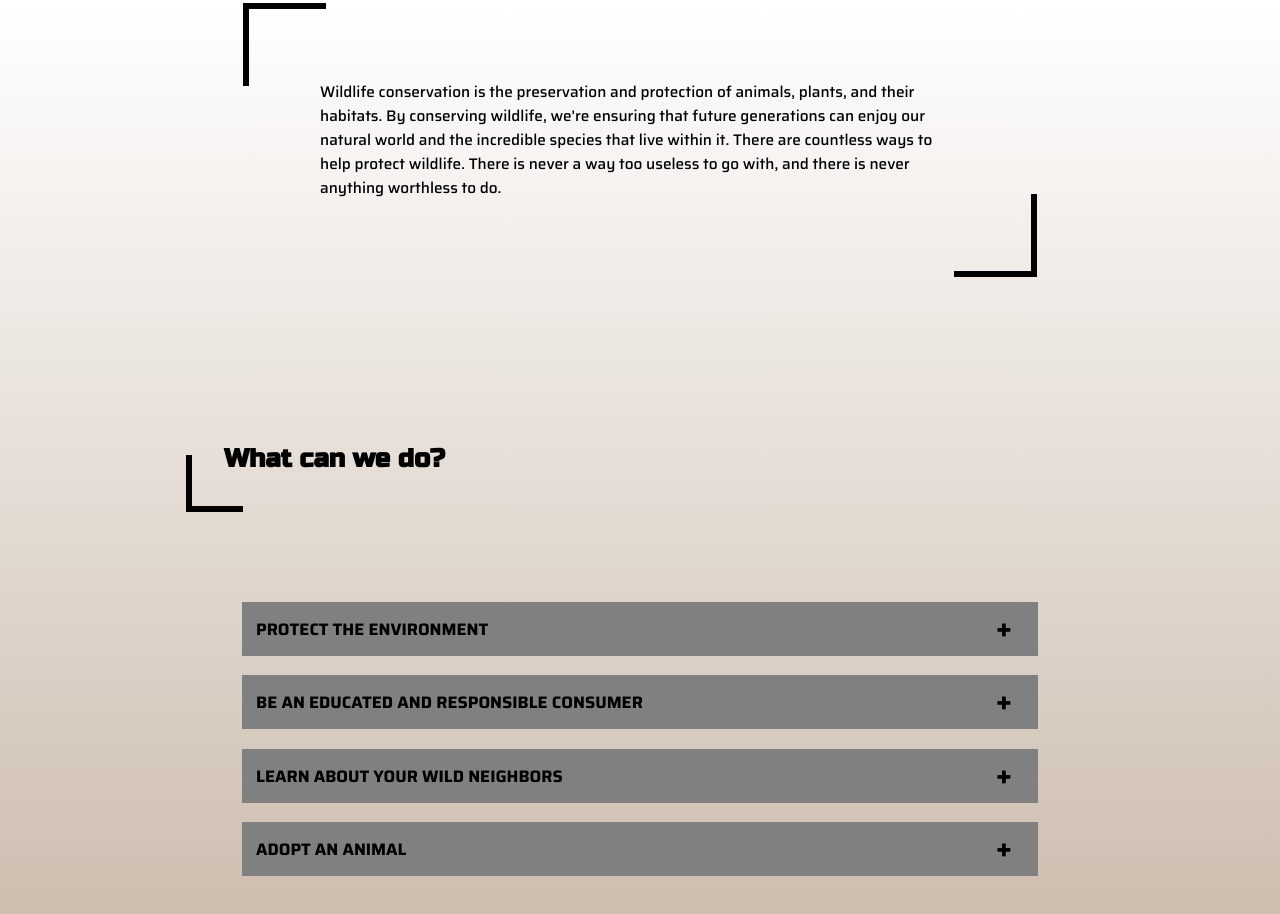
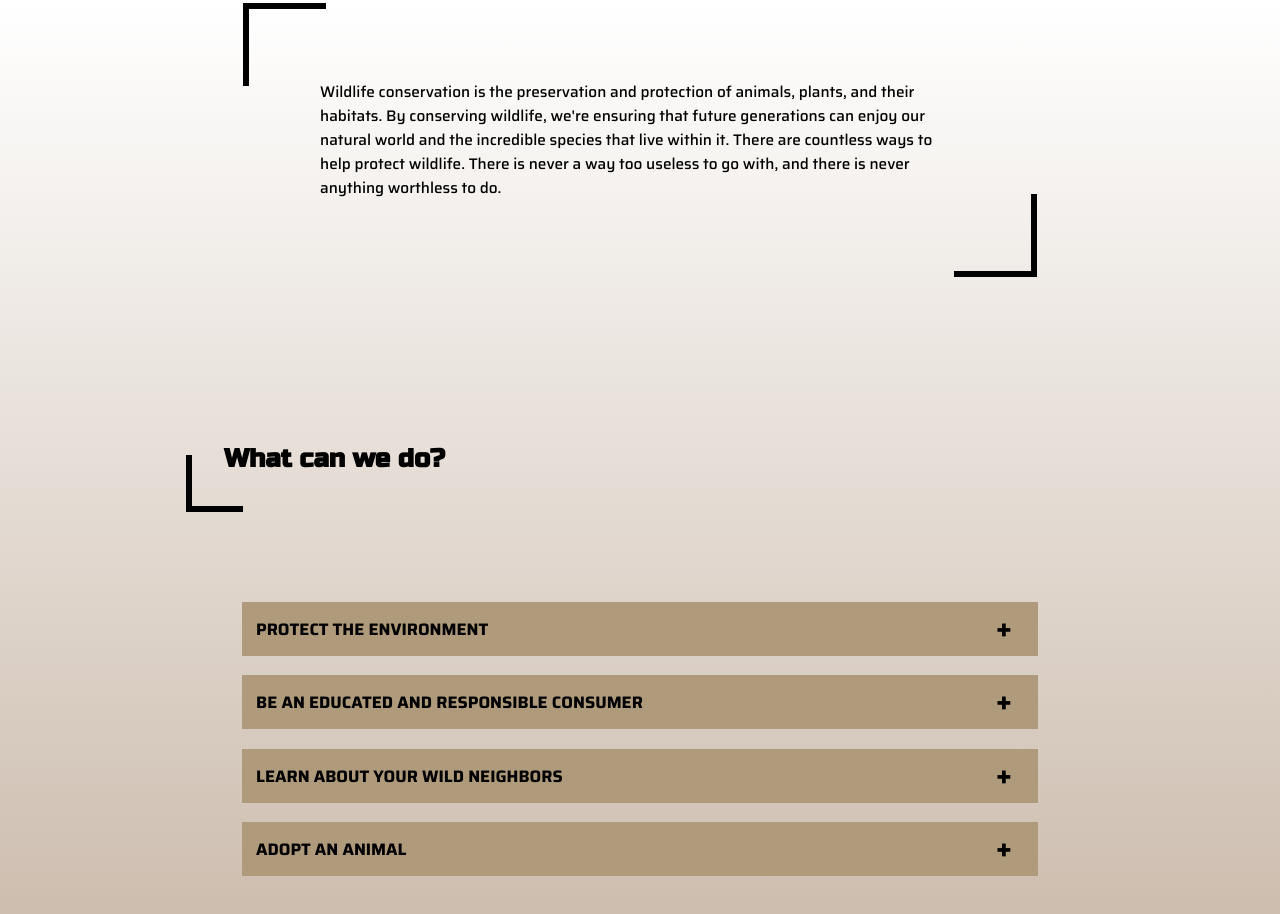
Before and after one commit to yl7690/WebC-06-Three-Page-Issue-Site, a plain HTML site: page action.html in a window 1280 px wide. Shown: the part 821-1735 px from the top of the page. Drawn offline with Linux system fonts and the light colour scheme.

Commit message:
fixed some issues

```diff
--- a/style.css
+++ b/style.css
@@ -1118,7 +1118,7 @@ label {
   margin-top: 1.5vw;
   padding: 1.1vw;
   cursor: pointer;
-  background: grey;
+  background: #af9b7b;
   transition: ease .5s;
   position: relative; /* ADDING THIS IS REQUIRED */
   font-size: 1.3vw;
```
Also changed, not shown: species.html (+1 -1 lines).
